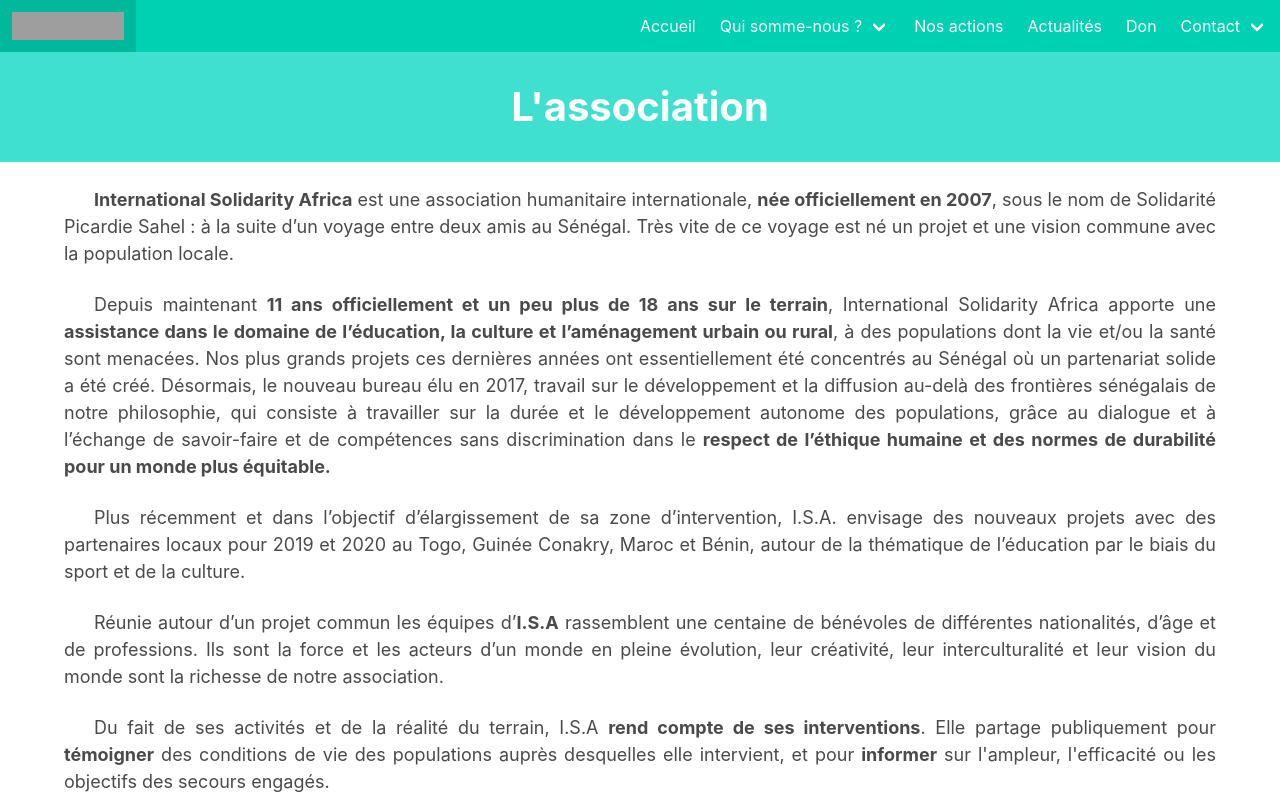
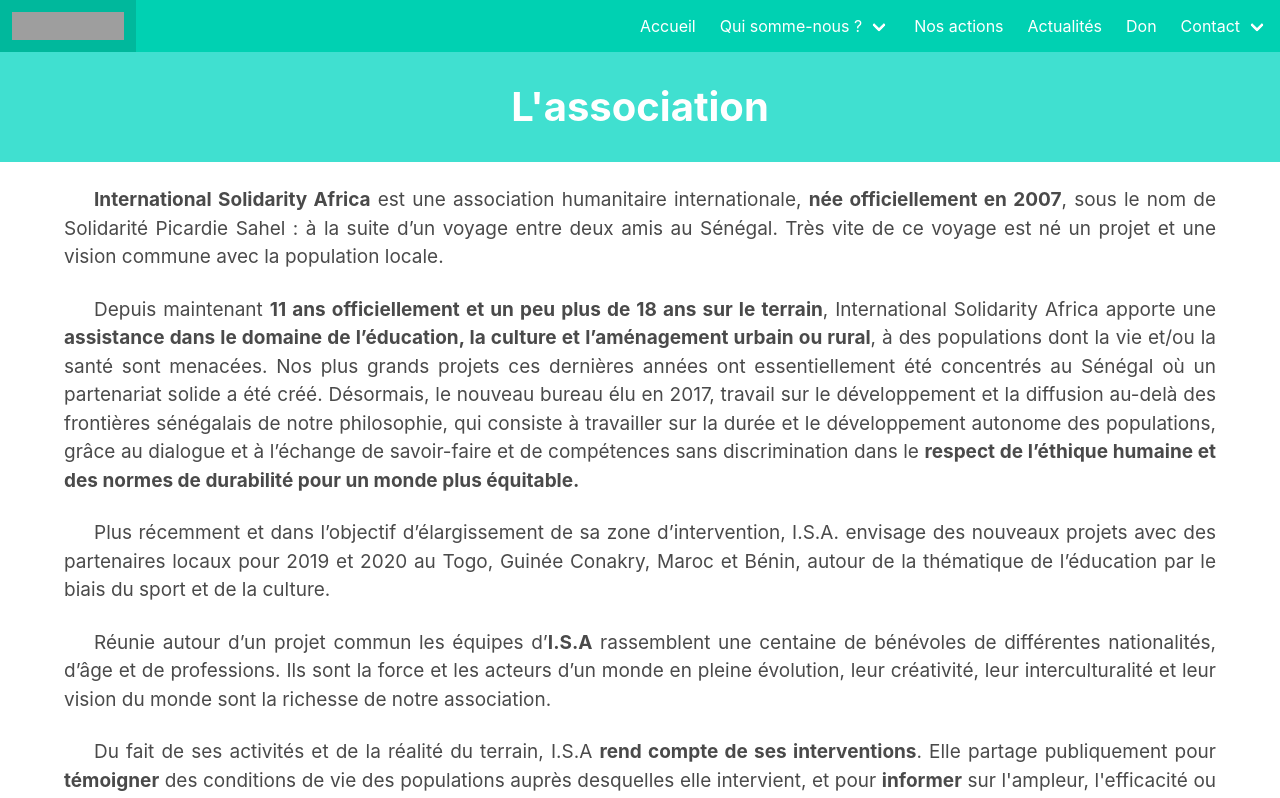
Before and after one commit to ilhame-sys/frontend, an Angular app: page /organization in a window 1280 px wide. Shown: the top 798 px of the page. Built offline with nearby package versions, Linux system fonts and the light colour scheme; grey boxes are pictures that could not be loaded.

Commit message:
MàJ organization
- Correction de la taille de police

```diff
--- a/src/app/component/organization/organization.component.html
+++ b/src/app/component/organization/organization.component.html
@@ -3,3 +3,4 @@
 <app-mission></app-mission>
 <br />
 <app-team></app-team>
+<br />
--- a/src/styles.scss
+++ b/src/styles.scss
@@ -4,7 +4,7 @@
 {
     text-indent: 30px;
     text-align: justify;
-    font-size: 18px;
+    font-size: 19px;
 }
 
 .missions
```
